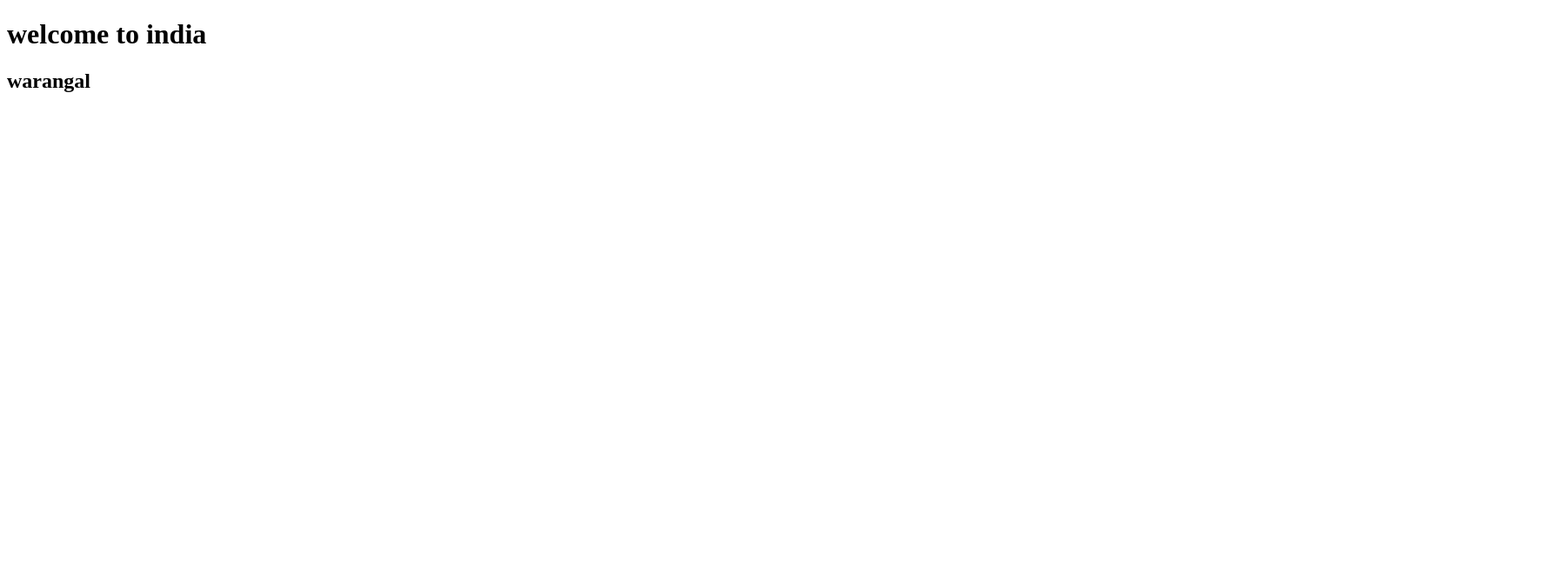
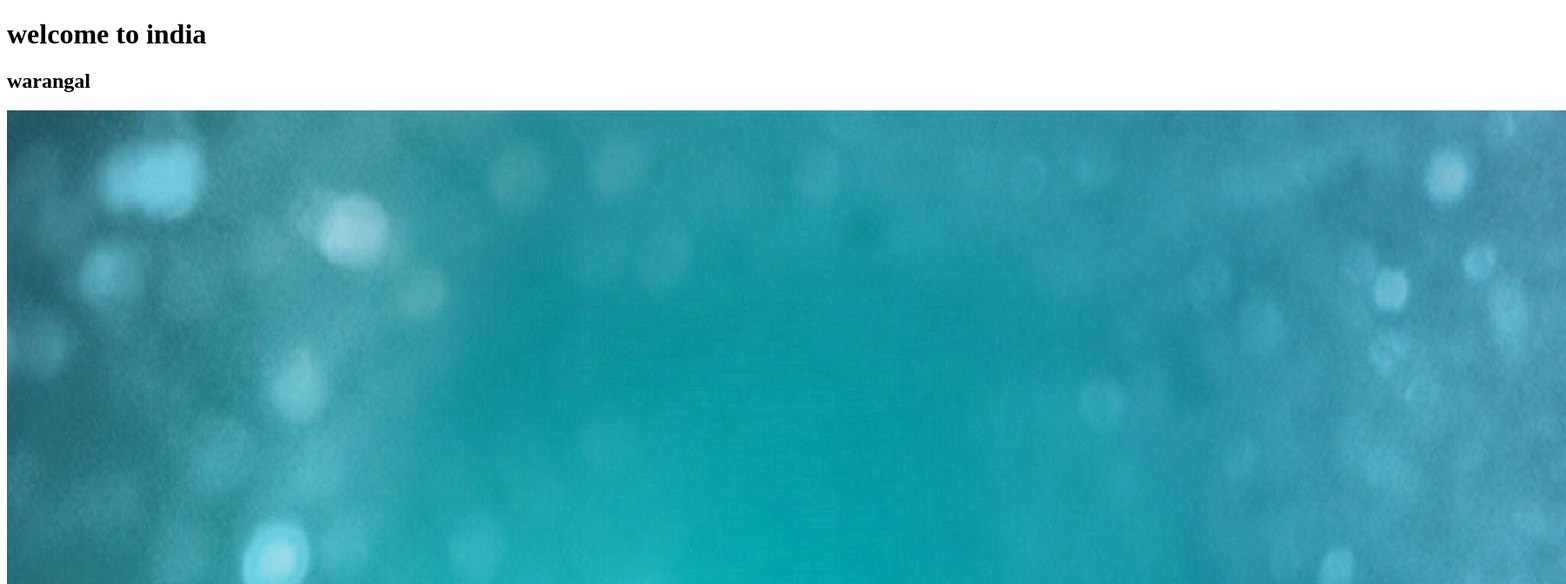
Before and after one commit to Deepu-2003/Deepthi, a plain HTML site: page index.html in a window 1280 px wide. Shown: the top 672 px of the page at 87% size, 1800 px wide, since content can reach past the window. Drawn offline with Linux system fonts and the light colour scheme.

Commit message:
Update index.html

```diff
--- a/index.html
+++ b/index.html
@@ -8,5 +8,6 @@
 <body>
     <h1>welcome to india</h1>
     <h2>warangal</h2>
+    <img src="butterflyimg.jpg">
 </body>
 </html>
```
